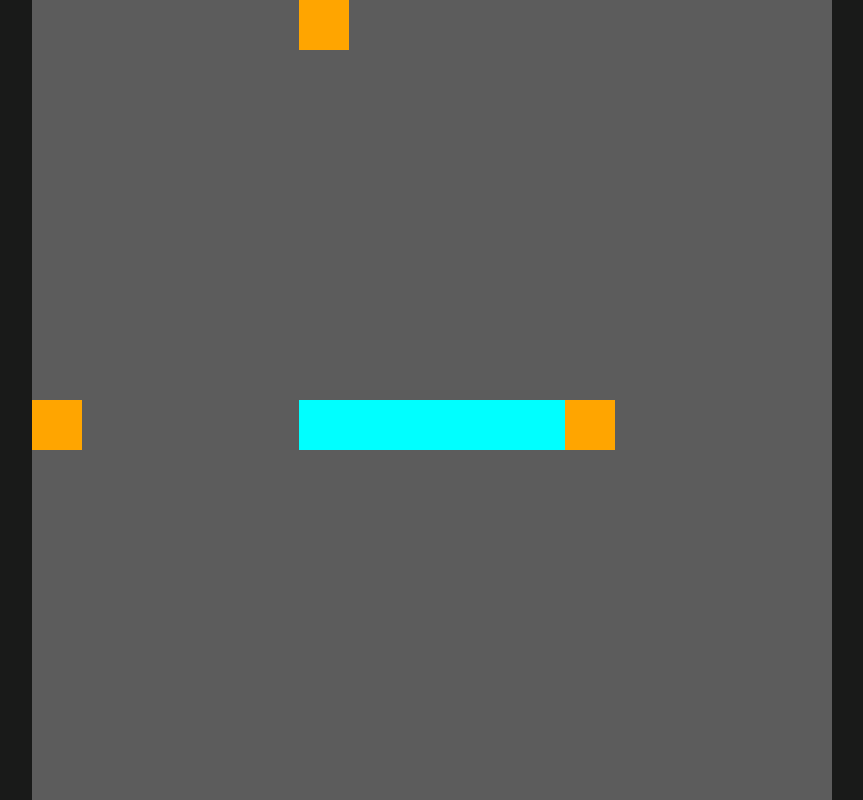
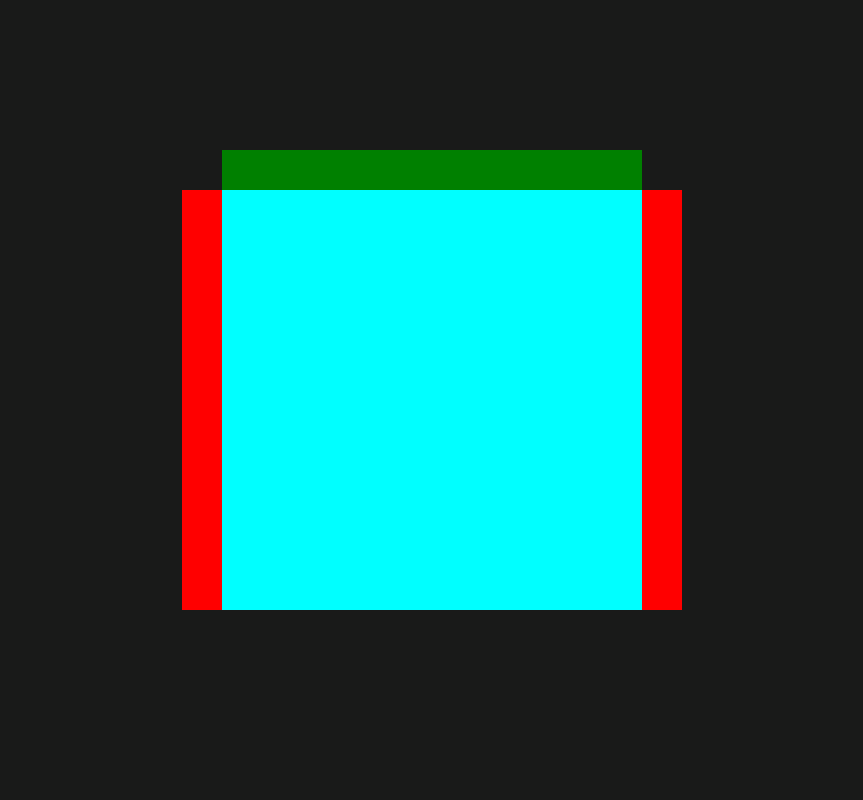
Before and after one commit to Thun10121/80-Points, a plain HTML site: page V2/game.html in a window 1280 px wide. Shown: the whole page, without its empty margins (208-1071 px from the left). Drawn offline with Linux system fonts and the light colour scheme.

Commit message:
2.4.0: game html grid layout

```diff
--- a/V2/game.html
+++ b/V2/game.html
@@ -14,19 +14,23 @@
         <div class="background center"></div>
         <div class="content center">
             <div class="spacer"></div>
-            <div class="deck" id="3"></div>
+            <div class="deck" id="three"></div>
             <div class="spacer"></div>
-            <div class="deck" id="2"></div>
+            <div class="deck" id="two"></div>
             <div class="table">
-                <div class="played" attribute="1"></div>
-                <div class="played" attribute="2"></div>
-                <div class="played" attribute="3"></div>
-                <div class="played" attribute="4"></div>
+                <div class="played" id="one"></div>
+                <div class="played" id="two"></div>
+                <div class="played" id="three"></div>
+                <div class="played" id="four"></div>
             </div>
-            <div class="deck" id="4"></div>
+            <div class="deck" id="four"></div>
+            <div class="spacer"></div>
+            <div class="spacer"></div>
+            <div class="spacer"></div>
+
         </div>
     </div>
-    <script src="../sass.js"></script>
+    <!-- <script src="../sass.js"></script> -->
 </body>
 
 </html>
--- a/scss/style.scss
+++ b/scss/style.scss
@@ -281,38 +281,25 @@ TODO Add stuff here later this is filler
 
     .content {
         aspect-ratio: 1 / 1;
-        height: 100%;
+        height: 500px;
         position: absolute;
         display: grid;
-        grid-template-columns: auto auto auto;
-        grid-template-rows: auto auto;
-        background: #5c5c5c;
+        grid-template-columns: 5vmin auto 5vmin;
+        grid-template-rows: 5vmin auto 5vmin;
 
-        >div {
-            height: 50px;
-            width: 50px;
-            background-color: orange;
+        .spacer {
+            background: transparent;
         }
 
-        .spacer {
-            background: none;
-            width: 5px;
-            height: 5px;
-        }
-
-        #3 {
-            width: 100%;
+        #four, #two{
             background: red;
         }
 
-        #2,
-        #4 {
+        #three{
             background: green;
         }
 
         .table {
-            width: auto;
-
             background: aqua;
         }
     }
```
Also changed, not shown: scss/style.css, 1 other file.
